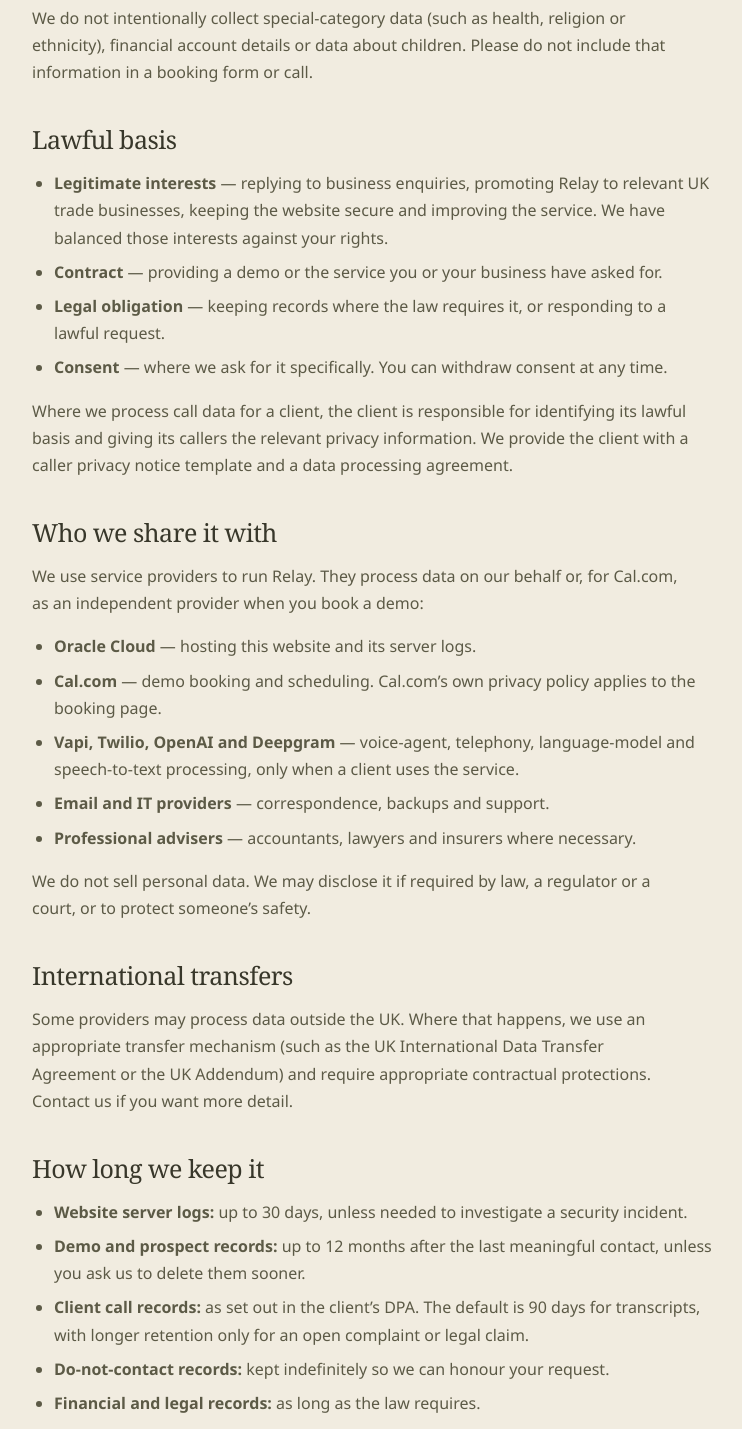
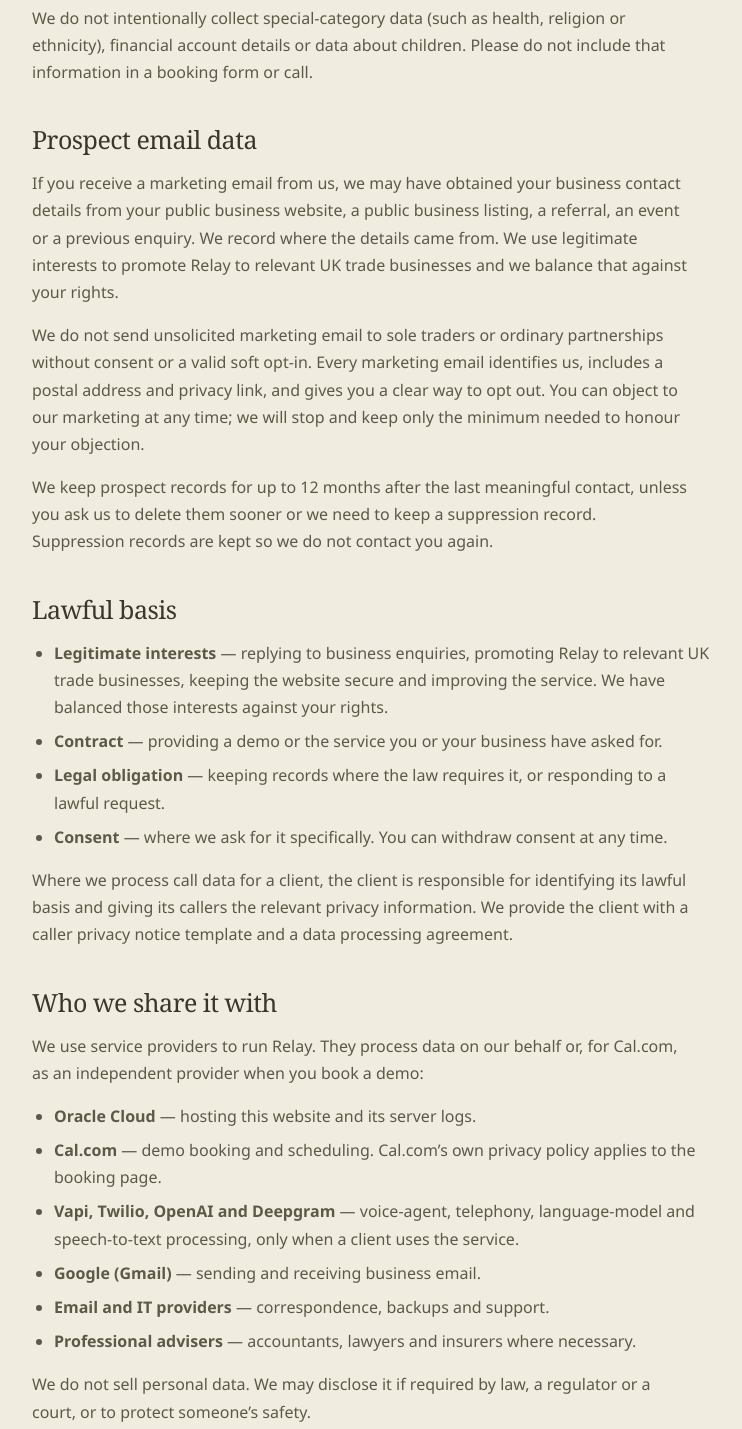
Before and after one commit to umzahid/relaycalls, a plain HTML site: page privacy.html in a window 1280 px wide. Shown: the part 1200-2629 px from the top of the page, without its empty margins (202-944 px from the left). Drawn offline with Linux system fonts and the light colour scheme.

Commit message:
Document prospect email data and Gmail processing

```diff
--- a/privacy.html
+++ b/privacy.html
@@ -77,7 +77,7 @@
 <main class="wrap">
   <div class="eyebrow">Legal</div>
   <h1>Privacy notice</h1>
-  <p class="meta">Last updated 7 November 2026 · Version 1.0</p>
+  <p class="meta">Last updated 14 November 2026 · Version 1.1</p>
 
   <div class="note">
     <p><strong>The short version:</strong> we use business contact details to reply to enquiries and run demos. We do not sell data. Audio recording is off by default. If you are a customer of a trade business that uses Relay, that business controls your call data — please contact them first.</p>
@@ -116,6 +116,11 @@
   </table>
   <p>We do not intentionally collect special-category data (such as health, religion or ethnicity), financial account details or data about children. Please do not include that information in a booking form or call.</p>
 
+  <h2>Prospect email data</h2>
+  <p>If you receive a marketing email from us, we may have obtained your business contact details from your public business website, a public business listing, a referral, an event or a previous enquiry. We record where the details came from. We use legitimate interests to promote Relay to relevant UK trade businesses and we balance that against your rights.</p>
+  <p>We do not send unsolicited marketing email to sole traders or ordinary partnerships without consent or a valid soft opt-in. Every marketing email identifies us, includes a postal address and privacy link, and gives you a clear way to opt out. You can object to our marketing at any time; we will stop and keep only the minimum needed to honour your objection.</p>
+  <p>We keep prospect records for up to 12 months after the last meaningful contact, unless you ask us to delete them sooner or we need to keep a suppression record. Suppression records are kept so we do not contact you again.</p>
+
   <h2>Lawful basis</h2>
   <ul>
     <li><strong>Legitimate interests</strong> — replying to business enquiries, promoting Relay to relevant UK trade businesses, keeping the website secure and improving the service. We have balanced those interests against your rights.</li>
@@ -131,6 +136,7 @@
     <li><strong>Oracle Cloud</strong> — hosting this website and its server logs.</li>
     <li><strong>Cal.com</strong> — demo booking and scheduling. Cal.com’s own privacy policy applies to the booking page.</li>
     <li><strong>Vapi, Twilio, OpenAI and Deepgram</strong> — voice-agent, telephony, language-model and speech-to-text processing, only when a client uses the service.</li>
+    <li><strong>Google (Gmail)</strong> — sending and receiving business email.</li>
     <li><strong>Email and IT providers</strong> — correspondence, backups and support.</li>
     <li><strong>Professional advisers</strong> — accountants, lawyers and insurers where necessary.</li>
   </ul>
```
